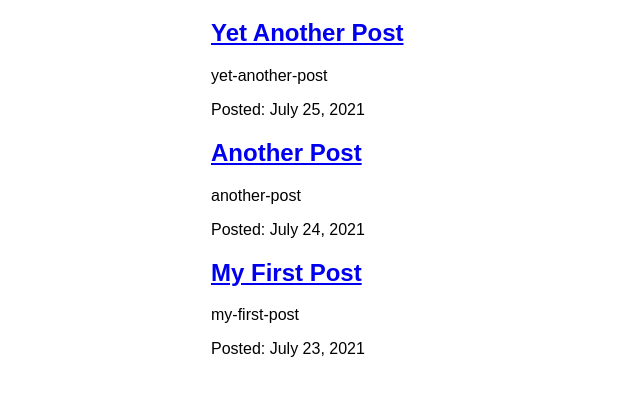
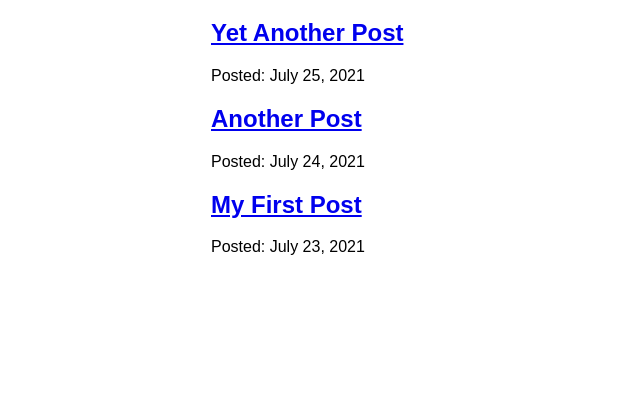
Before and after one commit to sovereignhodler/gatsby-tutorial, a Gatsby site: page /blog in a window 1280 px wide. Shown: the part 157-552 px from the top of the page, without its empty margins (179-819 px from the left). Built offline with nearby package versions, Linux system fonts and the light colour scheme; Gatsby itself is replaced by a stand-in of ours.

Commit message:
Finished Gatsby Tutorial Part 4

```diff
--- a/package.json
+++ b/package.json
@@ -22,7 +22,7 @@
     "gatsby-plugin-mdx": "^3.17.0",
     "gatsby-plugin-sharp": "^4.17.0",
     "gatsby-source-filesystem": "^4.17.0",
-    "react": "^18.1.0",
-    "react-dom": "^18.1.0"
+    "react": "^16.14.0",
+    "react-dom": "^16.14.0"
   }
 }
--- a/src/pages/blog/index.js
+++ b/src/pages/blog/index.js
@@ -15,7 +15,6 @@ const BlogPage = ({ data }) => {
                 {node.frontmatter.title}
               </Link>
             </h2>
-            <p>{node.slug}</p>
             <p>Posted: {node.frontmatter.date}</p>
           </article>
         ))
```
Also changed, not shown: 1 other file.
